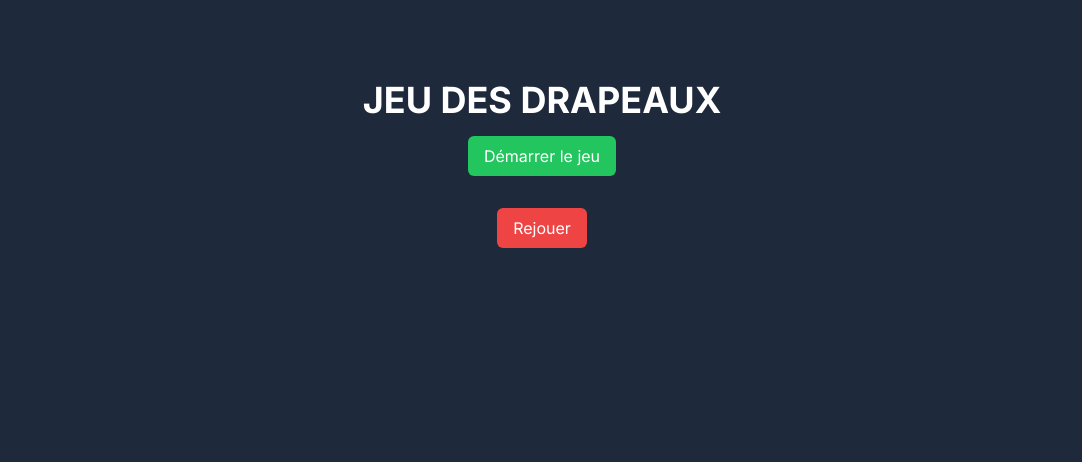
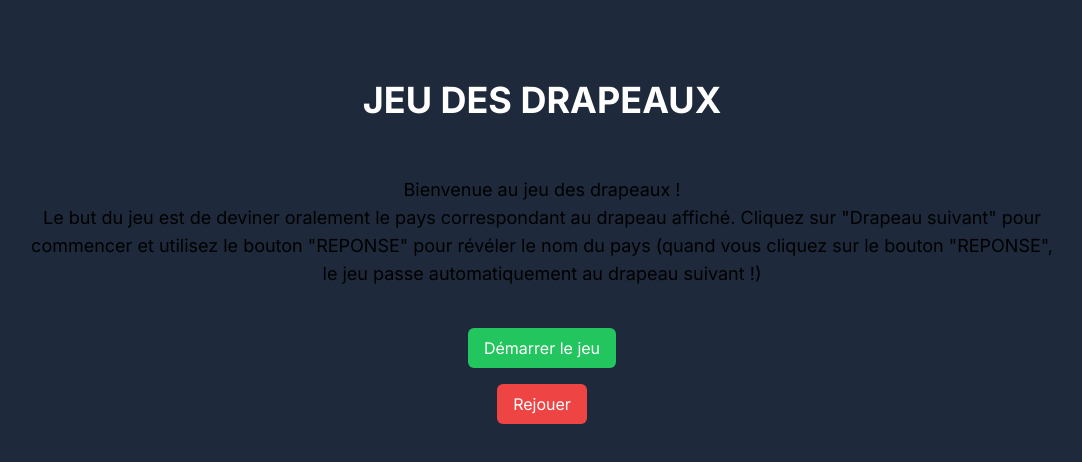
Before and after one commit to mikeheul/next-flags-game, a Next.js app: page /game in a window 1280 px wide. Shown: the top 462 px of the page, without its empty margins (98-1180 px from the left). Built offline with nearby package versions, Linux system fonts and the light colour scheme.

Commit message:
Add notice in introduction before game starts

```diff
--- a/app/game/page.tsx
+++ b/app/game/page.tsx
@@ -79,6 +79,7 @@ const FlagGame = () => {
     const [endTime, setEndTime] = useState<Date | null>(null);
     const [timeTaken, setTimeTaken] = useState<number | null>(null);
     const [showCountry, setShowCountry] = useState<boolean>(false);
+    const [showNotice, setShowNotice] = useState<boolean>(true);
 
     const confetti = useConfettiStore();
 
@@ -135,12 +136,24 @@ const FlagGame = () => {
         setEndTime(null);
         setTimeTaken(null);
         setShowCountry(false);
+        setShowNotice(true);
         confetti.onClose();
+    };
+
+    const startGame = () => {
+        setShowNotice(false);
+        generateRandomFlag();
     };
 
     return (
         <div className="flex flex-col text-center items-center min-h-screen py-2 px-3 bg-slate-800 pt-20">
             <h1 className="text-4xl uppercase font-bold mb-4 text-white">Jeu des drapeaux</h1>
+            {showNotice && (
+                <p className="text-lg max-w-5xl my-10">
+                    Bienvenue au jeu des drapeaux !<br/>Le but du jeu est de deviner oralement le pays correspondant au drapeau affiché.
+                    Cliquez sur "Drapeau suivant" pour commencer et utilisez le bouton "REPONSE" pour révéler le nom du pays (quand vous cliquez sur le bouton "REPONSE", le jeu passe automatiquement au drapeau suivant !)
+                </p>
+            )}
             {currentFlag ? (
                 <>
                     <div className="relative text-lg text-white cursor-pointer" onClick={handleRevealCountry}>
@@ -177,10 +190,10 @@ const FlagGame = () => {
                 </>
             ) : (
                 <button
-                    onClick={generateRandomFlag}
-                    className="px-4 py-2 bg-green-500 text-white rounded-md hover:bg-green-600 mb-4"
-                >
-                    Démarrer le jeu
+                        onClick={startGame}
+                        className="px-4 py-2 bg-green-500 text-white rounded-md hover:bg-green-600"
+                    >
+                        Démarrer le jeu
                 </button>
             )}
             {timeTaken !== null && (
```
